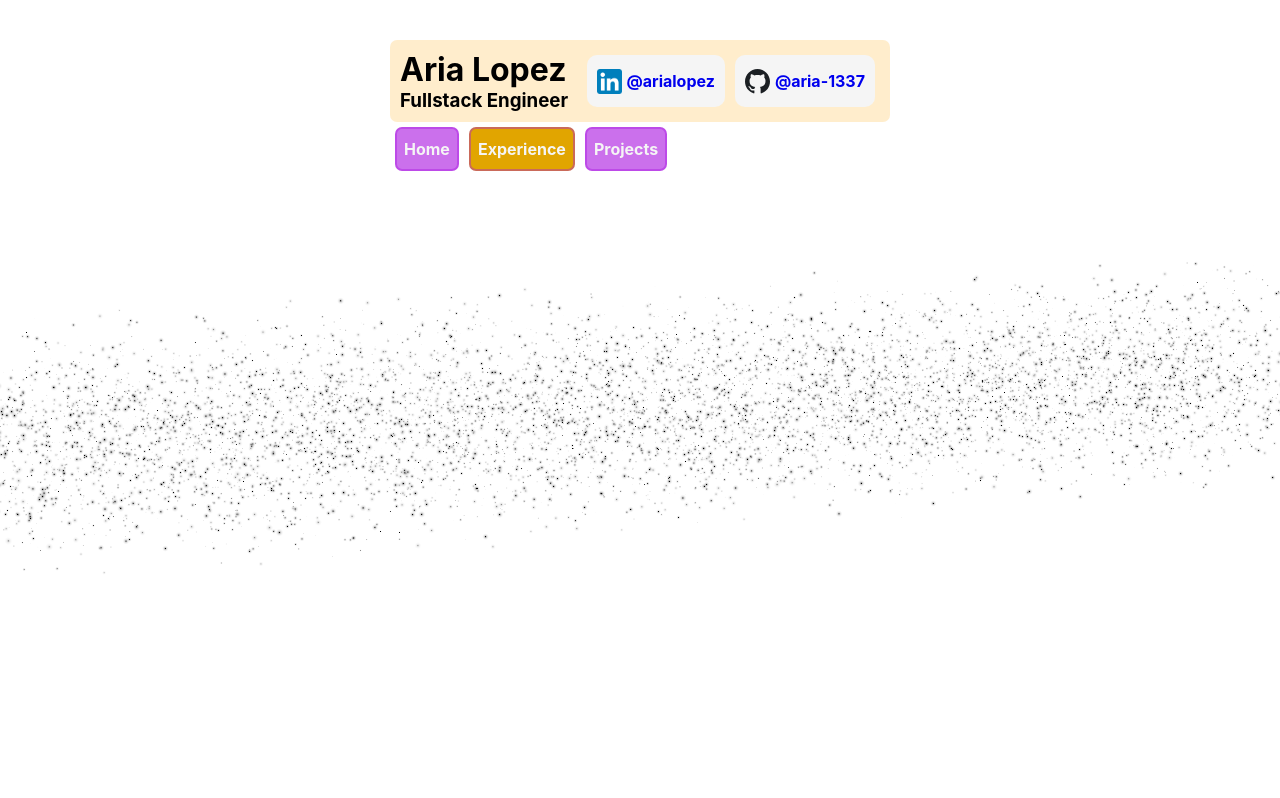
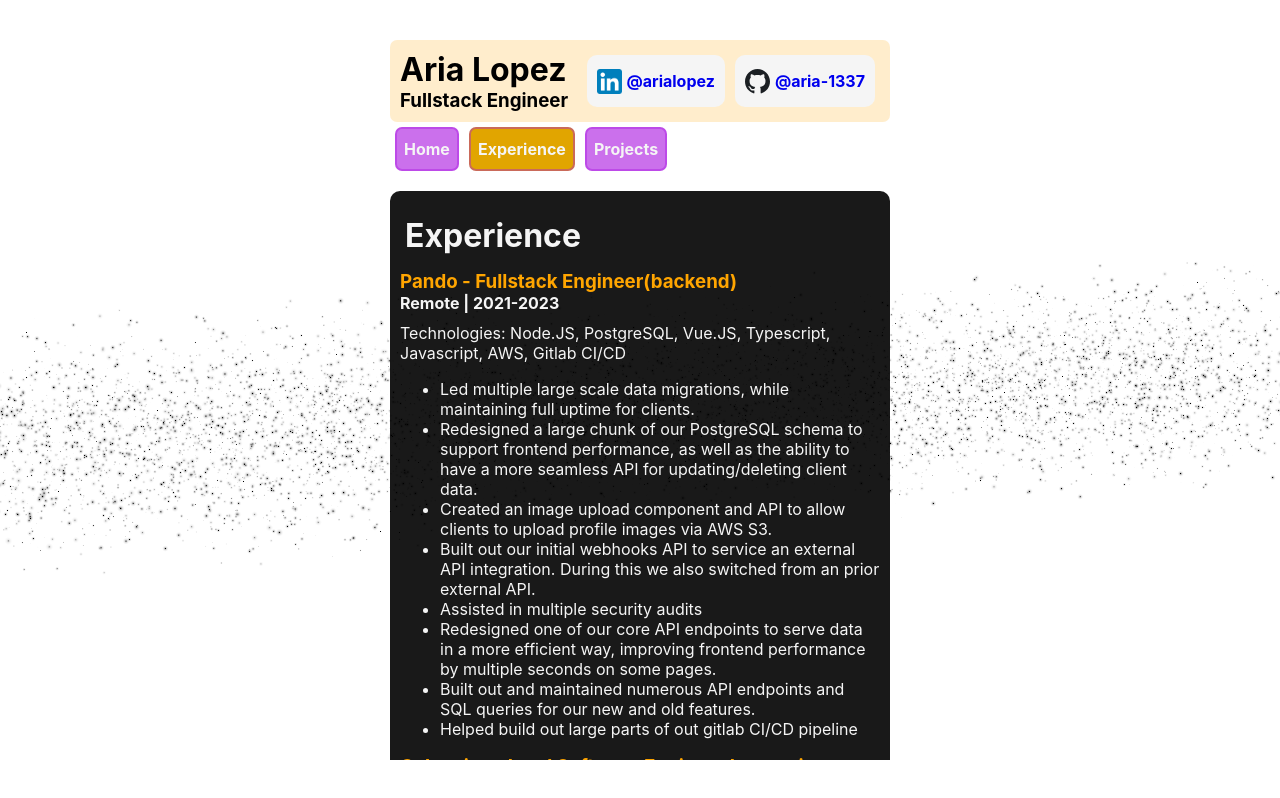
Before and after one commit to aria-1337/pretty-portfolio, a React (Create React App) app: page / in a window 1280 px wide. Both pictures are taken after a click on the button "Experience". Built offline with nearby package versions, Linux system fonts and the light colour scheme; the HTML template or start-up script is replaced by a standard one.

Commit message:
Added experience section

```diff
--- a/src/App.tsx
+++ b/src/App.tsx
@@ -3,6 +3,7 @@ import styled from 'styled-components';
 import Background from './components/Background';
 import Header from './components/Header';
 import Home from './components/Home';
+import Experience from './components/Experience';
 
 export default function App() {
     const [content, setContent] = useState('home');
@@ -13,7 +14,7 @@ export default function App() {
             currentContent={content}
             setContent={setContent}
         />
-        { content === 'home' ? <Home /> : null }
+        { content === 'home' ? <Home /> : content === 'experience' ? <Experience /> : null }
     </ContentContainer>
     </Container>);
 }
--- /dev/null
+++ b/src/components/Experience.tsx
@@ -0,0 +1,91 @@
+import React from 'react';
+import styled from 'styled-components';
+
+export default function Experience() {
+    return (<Container>
+        <ContentContainer>
+            <Title>Experience</Title>
+            <ExpierenceItem>
+                <ExperienceTitle>Pando - Fullstack Engineer(backend)</ExperienceTitle>
+                <Info>Remote | 2021-2023</Info>
+                <Content>
+                    Technologies: Node.JS, PostgreSQL, Vue.JS, Typescript, Javascript, AWS, Gitlab CI/CD
+                    <ul>
+                        <li>Led multiple large scale data migrations, while maintaining full uptime for clients.</li>
+                        <li>Redesigned a large chunk of our PostgreSQL schema to support frontend performance, as well as the ability to have a more seamless API for updating/deleting client data.</li>
+                        <li>Created an image upload component and API to allow clients to upload profile images via AWS S3.</li>
+                        <li>Built out our initial webhooks API to service an external API integration. During this we also switched from an prior external API.</li>
+                        <li>Assisted in multiple security audits</li>
+                        <li>Redesigned one of our core API endpoints to serve data in a more efficient way, improving frontend performance by multiple seconds on some pages.</li>
+                        <li>Built out and maintained numerous API endpoints and SQL queries for our new and old features.</li>
+                        <li>Helped build out large parts of out gitlab CI/CD pipeline</li>
+                    </ul>
+                </Content>
+            </ExpierenceItem>
+
+            <ExpierenceItem>
+                <ExperienceTitle>Galvanize - Lead Software Engineer Immersive Resident</ExperienceTitle>
+                <Info>Remote/San Francisco, CA | 2020-2021</Info>
+                <Content>
+                    Technologies: Javascript, Node.JS, AWS, Redis, MongoDB, PostgreSQL, React.JS, NGINX, Redux, Docker
+                    <ul>
+                        <li>Assisted in teaching engineers Javascript concepts</li>
+                        <li>Taught engineers how to build a frontend application using React.JS Hooks alongside common libraries like styled-components, and redux.</li>
+                        <li>Taught engineers how to build out a Node.JS backend application alongside common system design concepts to scale it to many users.</li>
+                        <li>Taught engineers common database's; namely Redis, PostgreSQL, and MongoDB.</li>
+                        <li>Taught engineers how to deploy, scale, and stress test and application via AWS EC2 and NGINX</li>
+                    </ul>
+                </Content>
+            </ExpierenceItem>
+
+            <ExpierenceItem>
+                <ExperienceTitle>Hack Reactor - Fullstack Engineer Bootcamp</ExperienceTitle>
+                <Info>Remote/San Francisco, CA | 2020-2020</Info>
+                <Content>
+                    Technologies: Javascript, Node.JS, AWS, Redis, MongoDB, PostgreSQL, React.JS, NGINX, Redux, Docker
+                    <ul>
+                        <li>Spent thousands of hours in an intensive environment learning fullstack development.</li>
+                        <li>Learned how build a fullstack application with React.JS and Node.JS</li>
+                        <li>Learned common system design patterns, as well as how to scale and deploy an application via AWS and docker.</li>
+                        <li>Became proficient in Javascript, PostgreSQL, MongoDB, and React.JS</li>
+                    </ul>
+                </Content>
+            </ExpierenceItem>
+        </ContentContainer>
+    </Container>);
+}
+
+const Title = styled.h1`
+    margin: 15px 5px;
+`;
+
+const Container = styled.div`
+    display: flex;
+    flex-direction: column;
+    overflow: auto;
+`;
+const ContentContainer = styled.div`
+    color: whitesmoke;
+    display: flex;
+    flex-direction: column;
+    flex-wrap: wrap;
+    padding: 10px;
+    border-radius: 10px;
+    background: rgba(0,0,0,0.9);
+`;
+
+const ExpierenceItem = styled.div`
+`;
+
+const ExperienceTitle = styled.h3`
+    margin: 0;
+    color: orange;
+`;
+
+const Info = styled.h4`
+    margin: 0px 0px 10px 0px;
+`;
+
+const Content = styled.p`
+    margin: 0;
+`;
```
